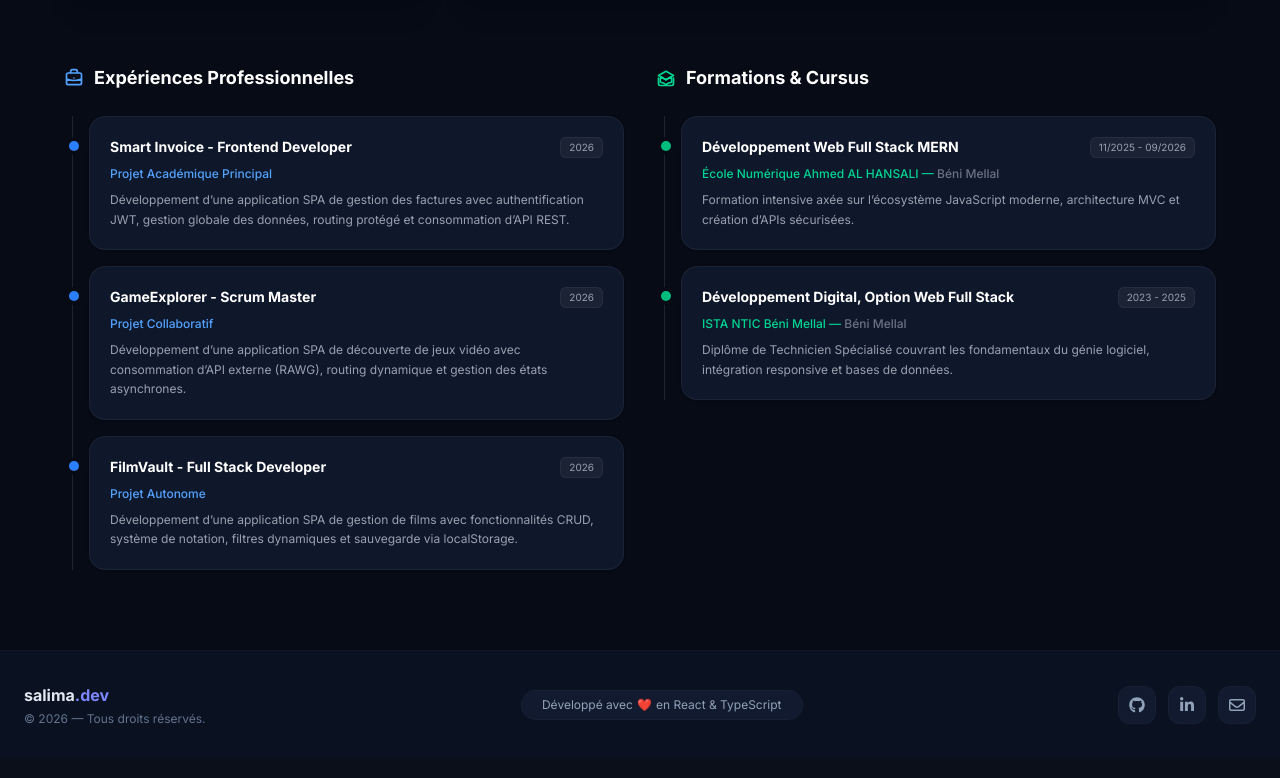
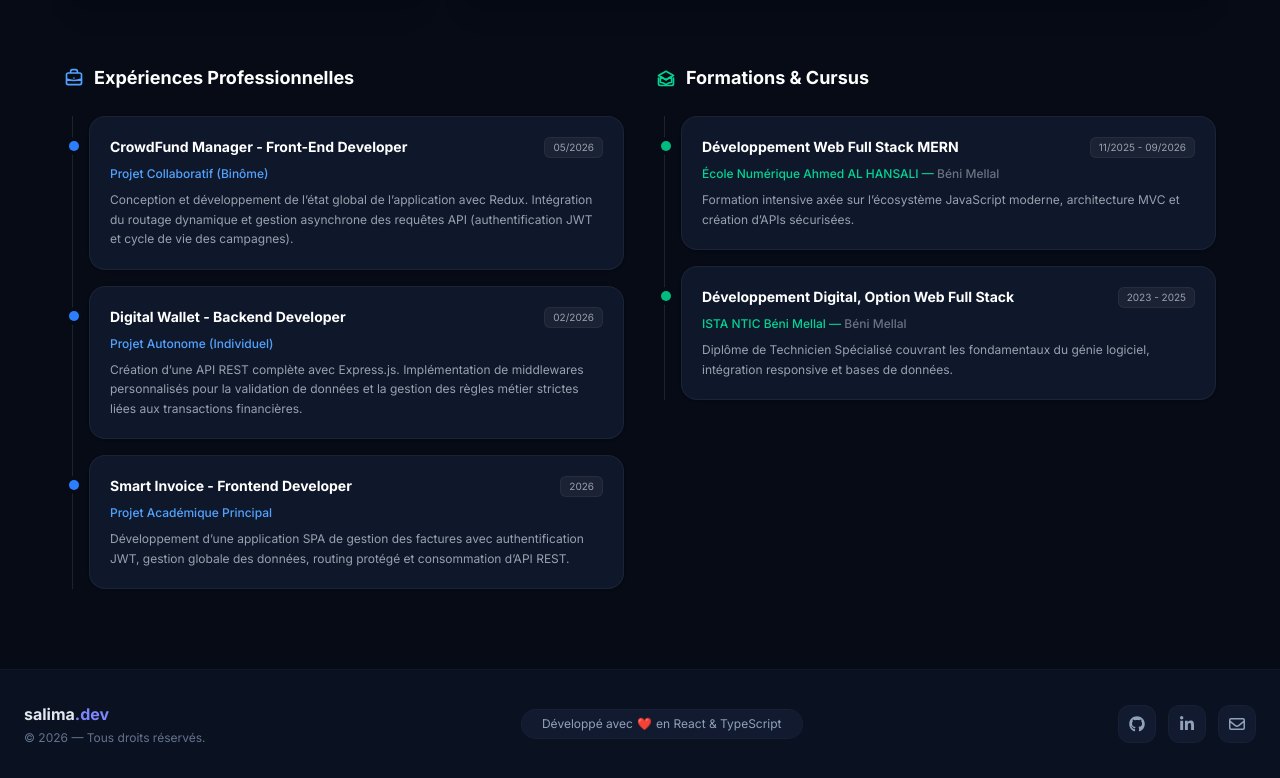
Before and after one commit to shsalima/devFolio-portfolio-developpeur, a Next.js app: page /about in a window 1280 px wide. Shown: the part 659-1437 px from the top of the page. Built offline with nearby package versions, Linux system fonts and the light colour scheme.

Commit message:
modifier sur footer et ajouter des donnée sur mon projets  et modifier sur la page acceuil

```diff
--- a/app/page.tsx
+++ b/app/page.tsx
@@ -61,8 +61,11 @@ export default function HomePage() {
           </div>
 
           <div className="bg-[#0F172A] p-5 rounded-2xl border border-white/5 shadow-xl flex items-start gap-4">
-            <div className="p-3 bg-purple-500/10 text-purple-400 rounded-xl font-bold text-lg">📊</div>
-            <div>
+          <div className="p-3 bg-purple-500/10 text-purple-400 rounded-xl">
+            <svg xmlns="http://www.w3.org/2000/svg" className="h-6 w-6" fill="none" viewBox="0 0 24 24" stroke="currentColor">
+              <path strokeLinecap="round" strokeLinejoin="round" strokeWidth={2} d="M9 19v-6a2 2 0 00-2-2H5a2 2 0 00-2 2v6a2 2 0 002 2h2a2 2 0 002-2zm0 0V9a2 2 0 012-2h2a2 2 0 012 2v10a2 2 0 01-2 2h-2a2 2 0 01-2-2zm9-7h2a2 2 0 012 2v5a2 2 0 01-2 2h-2a2 2 0 01-2-2v-5a2 2 0 012-2z" />
+            </svg>
+          </div>            <div>
               <h4 className="font-bold text-white text-sm">Gestion de Projet Agile</h4>
               <p className="text-xs text-gray-400 mt-1">Expérience pratique avec Trello, Git, et méthodologies Scrum (Rôle Scrum Master).</p>
             </div>
--- a/components/Footer.tsx
+++ b/components/Footer.tsx
@@ -1,4 +1,3 @@
-import {  Mail } from "lucide-react";
 import { FaGithub, FaLinkedinIn, FaRegEnvelope } from "react-icons/fa6";
 
 export default function Footer() {
@@ -25,7 +24,7 @@ export default function Footer() {
 
         <div className="flex items-center gap-3">
           <a
-            href="https://github.com"
+            href="https://github.com/shsalima/"
             target="_blank"
             rel="noopener noreferrer"
             className="p-2.5 bg-[#111a2e] border border-slate-800/50 text-slate-400 rounded-xl hover:text-indigo-400 hover:border-indigo-500/30 transition-all"
@@ -33,7 +32,7 @@ export default function Footer() {
             <FaGithub className="w-4 h-4" />
           </a>
           <a
-            href="https://linkedin.com"
+            href="https://www.linkedin.com/in/salima-sahi-25a3803aa/"
             target="_blank"
             rel="noopener noreferrer"
             className="p-2.5 bg-[#111a2e] border border-slate-800/50 text-slate-400 rounded-xl hover:text-indigo-400 hover:border-indigo-500/30 transition-all"
@@ -41,7 +40,7 @@ export default function Footer() {
             <FaLinkedinIn className="w-4 h-4" />
           </a>
           <a
-            href="sahisalima77@example.com"
+            href="sahisalima@gmail.com"
             className="p-2.5 bg-[#111a2e] border border-slate-800/50 text-slate-400 rounded-xl hover:text-indigo-400 hover:border-indigo-500/30 transition-all"
           >
 <FaRegEnvelope className="w-4 h-4" />
--- a/data/projects.ts
+++ b/data/projects.ts
@@ -1,4 +1,3 @@
-// types définis directement ici pour éviter les conflits d'importation
 export interface Project {
   id: string;
   title: string;
@@ -24,7 +23,6 @@ export interface Skill {
   category: 'Front-End' | 'Back-End' | 'Outils & Méthodologies';
 }
 
-// Les données réelles
 export const personalInfo = {
   name: 'Salima Sahi',
   title: 'Développeuse Web Full Stack',
@@ -39,6 +37,24 @@ export const personalInfo = {
 export const projectsData: Project[] = [
   {
     id: '1',
+    title: 'CrowdFund Manager',
+    description: 'Application SPA de financement participatif collaborative permettant aux porteurs de projets de créer et suivre leurs campagnes, avec une gestion fine d’état global via Redux Toolkit (Slices, Async Thunks) et sécurisation JWT.',
+    stack: ['React.js', 'Redux Toolkit', 'Tailwind CSS', 'React Router', 'Axios', 'REST API'],
+    githubUrl: 'https://github.com/shsalima/crowdFund-manager-',
+    demoUrl: '#',
+    isFeatured: true,
+  },
+  {
+    id: '2',
+    title: 'Digital Wallet API',
+    description: 'Refactoring complet d’une API de portefeuille numérique natif vers Express.js. Architecture modulaire stricte (Routes, Contrôleurs, Middlewares métier) avec gestion de CRUD utilisateurs/wallets et opérations financières sécurisées.',
+    stack: ['Node.js', 'Express.js', 'Express Router', 'JavaScript (ES6)', 'JSON DB'],
+    githubUrl: 'https://github.com/shsalima/Mini_Digital_Wallet_Express',
+    demoUrl: '#',
+    isFeatured: true,
+  },
+  {
+    id: '3',
     title: 'Smart Invoice',
     description: 'Application de gestion des factures avec authentification JWT, gestion globale des données, routing protégé et consommation d’API REST, incluant fournisseurs, factures, paiements et dashboard analytique.',
     stack: ['React.js', 'JavaScript', 'Tailwind CSS', 'Context API', 'React Router', 'JWT'],
@@ -47,22 +63,22 @@ export const projectsData: Project[] = [
     isFeatured: true,
   },
   {
-    id: '2',
+    id: '4',
     title: 'GameExplorer',
     description: 'Application SPA de découverte de jeux vidéo avec consommation d’API externe (RAWG), routing dynamique, recherche, filtres, pagination et gestion des états asynchrones.',
     stack: ['React.js', 'JavaScript', 'Tailwind CSS', 'React Router', 'API RAWG'],
     githubUrl: 'https://github.com/shsalima/game-explorer',
     demoUrl: '#',
-    isFeatured: true,
+    isFeatured: false,
   },
   {
-    id: '3',
+    id: '5',
     title: 'FilmVault',
     description: 'Application Web de Gestion de Films avec fonctionnalités CRUD, système de notation, filtres dynamiques et sauvegarde des données via localStorage dans une interface moderne.',
     stack: ['React.js', 'JavaScript', 'Tailwind CSS', 'LocalStorage'],
     githubUrl: 'https://github.com/shsalima/FILM-VAULT',
     demoUrl: '#',
-    isFeatured: true,
+    isFeatured: false,
   }
 ];
 
@@ -88,44 +104,43 @@ export const educationData: ExperienceOrEducation[] = [
 export const experienceData: ExperienceOrEducation[] = [
   {
     id: 'exp-1',
+    title: 'CrowdFund Manager - Front-End Developer',
+    institution: 'Projet Collaboratif (Binôme)',
+    location: 'Béni Mellal',
+    period: '05/2026',
+    description: 'Conception et développement de l’état global de l’application avec Redux. Intégration du routage dynamique et gestion asynchrone des requêtes API (authentification JWT et cycle de vie des campagnes).',
+  },
+  {
+    id: 'exp-2',
+    title: 'Digital Wallet - Backend Developer',
+    institution: 'Projet Autonome (Individuel)',
+    location: 'Béni Mellal',
+    period: '02/2026',
+    description: 'Création d’une API REST complète avec Express.js. Implémentation de middlewares personnalisés pour la validation de données et la gestion des règles métier strictes liées aux transactions financières.',
+  },
+  {
+    id: 'exp-3',
     title: 'Smart Invoice - Frontend Developer',
     institution: 'Projet Académique Principal',
     location: 'Béni Mellal',
     period: '2026',
     description: 'Développement d’une application SPA de gestion des factures avec authentification JWT, gestion globale des données, routing protégé et consommation d’API REST.',
-  },
-  {
-    id: 'exp-2',
-    title: 'GameExplorer - Scrum Master',
-    institution: 'Projet Collaboratif',
-    location: 'Béni Mellal',
-    period: '2026',
-    description: 'Développement d’une application SPA de découverte de jeux vidéo avec consommation d’API externe (RAWG), routing dynamique et gestion des états asynchrones.',
-  },
-  {
-    id: 'exp-3',
-    title: 'FilmVault - Full Stack Developer',
-    institution: 'Projet Autonome',
-    location: 'Béni Mellal',
-    period: '2026',
-    description: 'Développement d’une application SPA de gestion de films avec fonctionnalités CRUD, système de notation, filtres dynamiques et sauvegarde via localStorage.',
   }
 ];
 
 export const skillsData: Skill[] = [
-  // Front-End
   { name: 'JavaScript', level: 'avancé', category: 'Front-End' },
   { name: 'React.js', level: 'avancé', category: 'Front-End' },
+  { name: 'Redux Toolkit', level: 'avancé', category: 'Front-End' },
   { name: 'Tailwind CSS', level: 'avancé', category: 'Front-End' },
   { name: 'HTML5 / CSS3', level: 'avancé', category: 'Front-End' },
   { name: 'Bootstrap', level: 'intermédiaire', category: 'Front-End' },
   // Back-End
-  { name: 'Node.js (Express.js)', level: 'intermédiaire', category: 'Back-End' },
+  { name: 'Node.js (Express.js)', level: 'avancé', category: 'Back-End' },
   { name: 'PHP (Laravel)', level: 'intermédiaire', category: 'Back-End' },
   { name: 'Python', level: 'débutant', category: 'Back-End' },
   { name: 'MySQL', level: 'intermédiaire', category: 'Back-End' },
   { name: 'MongoDB', level: 'intermédiaire', category: 'Back-End' },
-  // Outils & Méthodologies
   { name: 'Git / GitHub', level: 'avancé', category: 'Outils & Méthodologies' },
   { name: 'Figma (UI/UX)', level: 'intermédiaire', category: 'Outils & Méthodologies' },
   { name: 'Agile / Scrum', level: 'intermédiaire', category: 'Outils & Méthodologies' },
```
